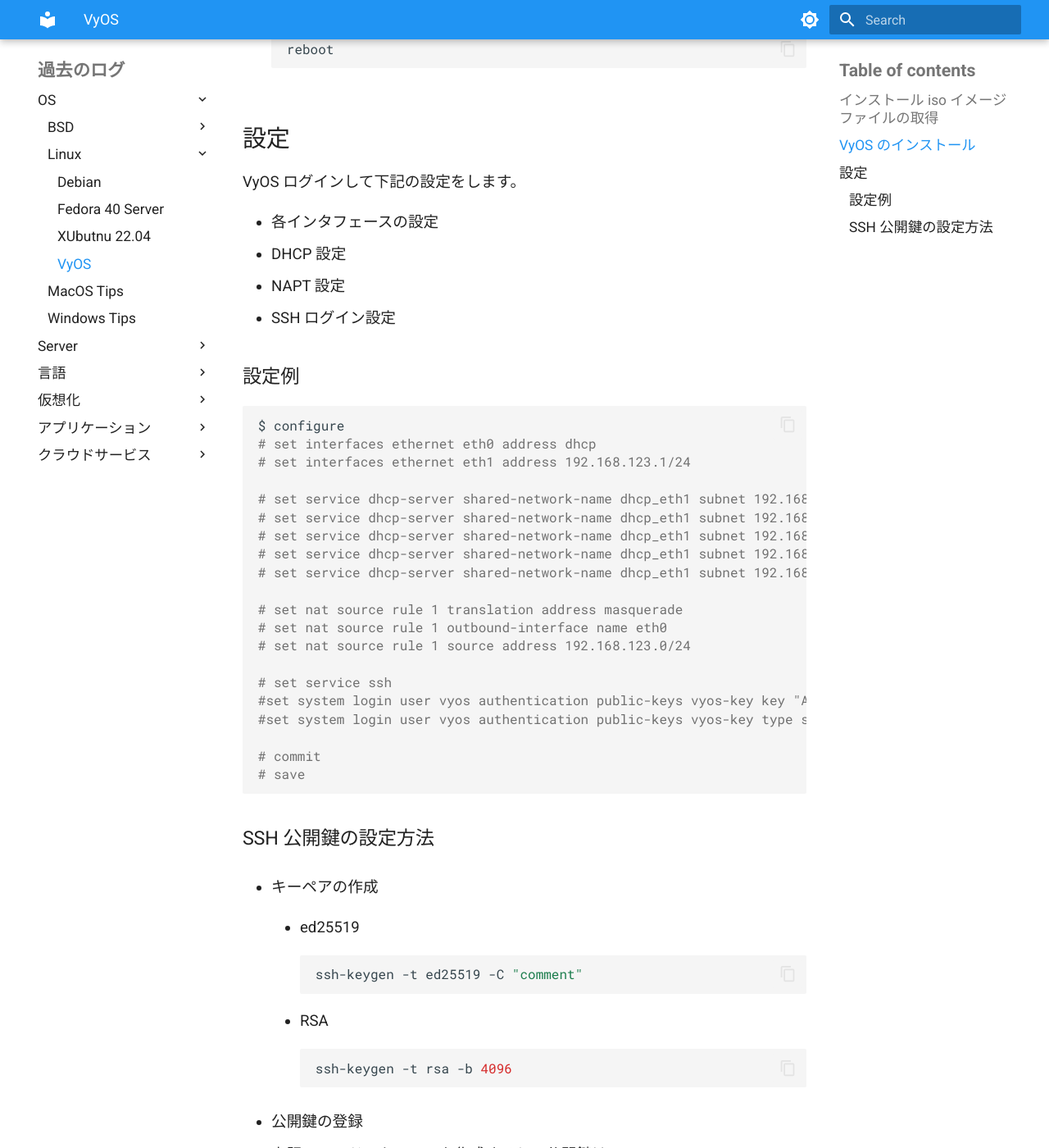
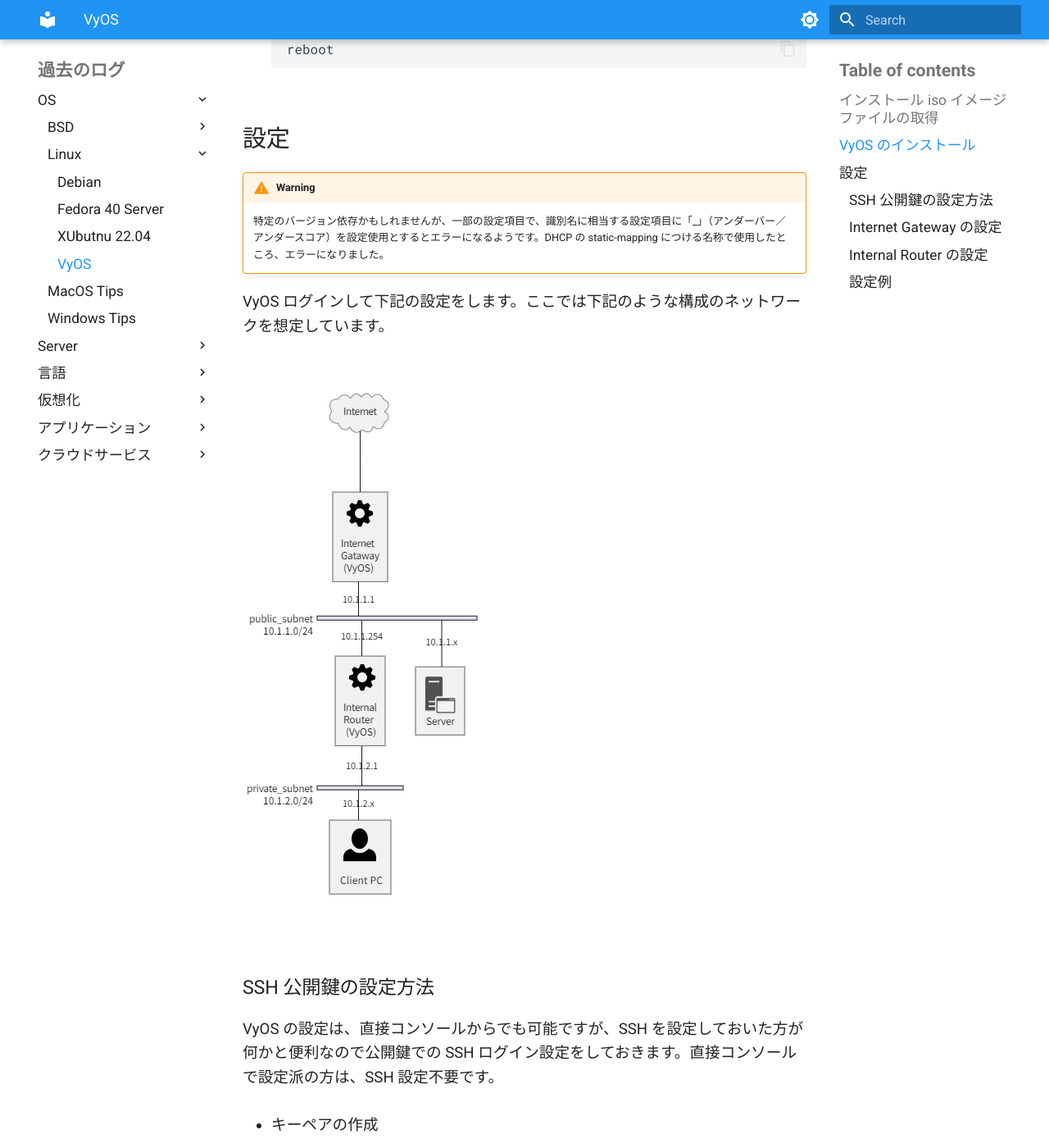
Before and after one commit to nynaka/website, an MkDocs documentation site: the page built from docs/os/linux/vyos.md, in a window 1280 px wide and 1400 px high, scrolled down 1167 px. Shown: the whole window at 82% size. Built offline with MkDocs 1.6.1 and Material for MkDocs 9.7.7, drawn with Linux system fonts in a browser that asks for light colours; some of the changed text lies outside the part shown.

Commit message:
VyOS の設定例用ネットワーク構成図追加

````diff
--- a/docs/os/linux/vyos.md
+++ b/docs/os/linux/vyos.md
@@ -39,7 +39,54 @@ wget \
 
 ## 設定
 
-VyOS ログインして下記の設定をします。
+!!! warning
+    特定のバージョン依存かもしれませんが、一部の設定項目で、識別名に相当する設定項目に「_」（アンダーバー／アンダースコア）を設定使用とするとエラーになるようです。DHCP の static-mapping につける名称で使用したところ、エラーになりました。
+
+VyOS ログインして下記の設定をします。ここでは下記のような構成のネットワークを想定しています。
+
+![](./vyos/fig_network.png)
+
+
+### SSH 公開鍵の設定方法
+
+VyOS の設定は、直接コンソールからでも可能ですが、SSH を設定しておいた方が何かと便利なので公開鍵での SSH ログイン設定をしておきます。直接コンソールで設定派の方は、SSH 設定不要です。
+
+- キーペアの作成
+    - ed25519
+
+        ```bash
+        ssh-keygen -t ed25519 -C "comment"
+        ```
+
+    - RSA
+
+        ```bash
+        ssh-keygen -t rsa -b 4096
+        ```
+
+- 公開鍵の登録
+
+    上記コマンドでキーペアを作成すると、公開鍵は $HOME/.ssh/id_ed25519.pub/id_rsa.pub に下記の形式で出力されます。
+
+    ```text title="公開鍵の形式"
+    鍵タイプ 公開鍵の値 コメント
+    ```
+
+    VyOS への公開鍵の登録は、下記のコマンドで行います。
+
+    ```bash
+    set system login user vyos authentication public-keys コメント key "公開鍵の値"
+    set system login user vyos authentication public-keys コメント type 鍵タイプ
+    ```
+
+
+### Internet Gateway の設定
+
+### Internal Router の設定
+
+
+
+---
 
 - 各インタフェースの設定
 - DHCP 設定
@@ -70,33 +117,3 @@ $ configure
 # commit
 # save
 ```
-
-### SSH 公開鍵の設定方法
-
-- キーペアの作成
-    - ed25519
-
-        ```bash
-        ssh-keygen -t ed25519 -C "comment"
-        ```
-
-    - RSA
-
-        ```bash
-        ssh-keygen -t rsa -b 4096
-        ```
-
-- 公開鍵の登録
-
-    上記コマンドでキーペアを作成すると、公開鍵は $HOME/.ssh/id_ed25519.pub/id_rsa.pub に下記の形式で出力されます。
-
-    ```text title="公開鍵の形式"
-    鍵タイプ 公開鍵の値 コメント
-    ```
-
-    VyOS への公開鍵の登録は、下記のコマンドで行います。
-
-    ```bash
-    set system login user vyos authentication public-keys コメント key "公開鍵の値"
-    set system login user vyos authentication public-keys コメント type 鍵タイプ
-    ```
````
Also changed, not shown: docs/os/linux/vyos/fig_network.png (added), 1 other file.
